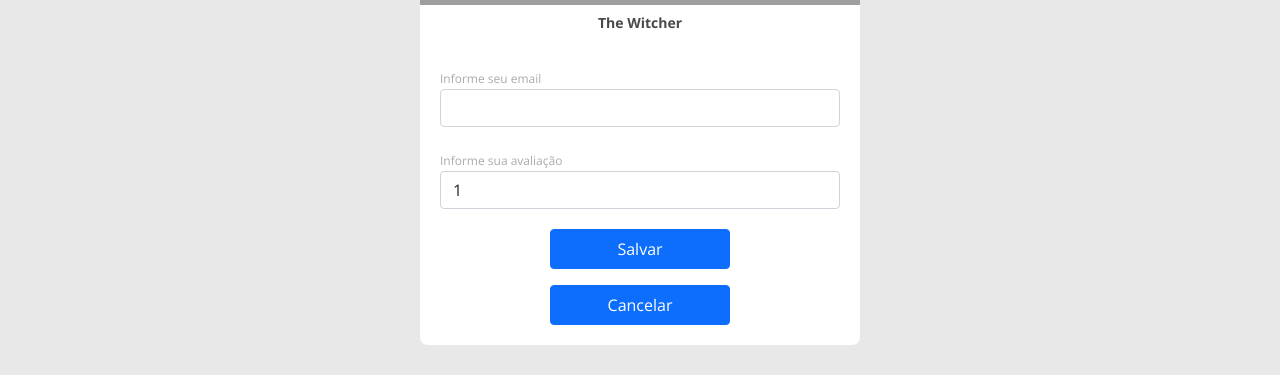
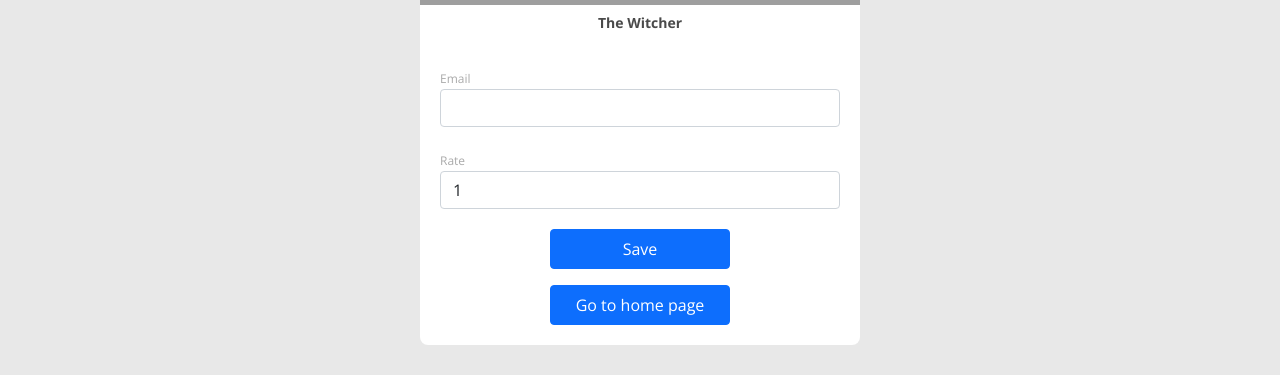
Before and after one commit to Tatianasmaia/dsmovie, a React (Create React App) app in the folder frontend/: page /form/1 in a window 1280 px wide. Shown: the part 445-820 px from the top of the page. Built offline with nearby package versions, Linux system fonts and the light colour scheme; grey boxes are pictures that could not be loaded.

Commit message:
Added navigation buttons

```diff
--- a/frontend/src/components/MovieCard/index.tsx
+++ b/frontend/src/components/MovieCard/index.tsx
@@ -1,4 +1,5 @@
 import MovieScore from "components/MovieScore";
+import { Link } from "react-router-dom";
 
 function MovieCard() {
 
@@ -16,7 +17,11 @@
             <div className="dsmovie-card-bottom-container">
                 <h3>{movie.title}</h3>
                 <MovieScore />
-                <div className="btn btn-primary dsmovie-btn">Rate</div>
+
+                <Link to={`/form/${movie.id}`}>
+                    <div className="btn btn-primary dsmovie-btn">Rate</div>
+                </Link>
+
             </div>
         </div>
     );
--- a/frontend/src/pages/Form/index.tsx
+++ b/frontend/src/pages/Form/index.tsx
@@ -1,3 +1,4 @@
+import { Link } from 'react-router-dom';
 import './styles.css';
 
 function Form(){
@@ -17,11 +18,11 @@
         <h3>{movie.title}</h3>
         <form className="dsmovie-form">
             <div className="form-group dsmovie-form-group">
-                <label htmlFor="email">Informe seu email</label>
+                <label htmlFor="email">Email</label>
                 <input type="email" className="form-control" id="email" />
             </div>
             <div className="form-group dsmovie-form-group">
-                <label htmlFor="score">Informe sua avaliação</label>
+                <label htmlFor="score">Rate</label>
                 <select className="form-control" id="score">
                     <option>1</option>
                     <option>2</option>
@@ -31,10 +32,13 @@
                 </select>
             </div>
             <div className="dsmovie-form-btn-container">
-                <button type="submit" className="btn btn-primary dsmovie-btn">Salvar</button>
+                <button type="submit" className="btn btn-primary dsmovie-btn">Save</button>
             </div>
         </form >
-        <button className="btn btn-primary dsmovie-btn mt-3">Cancelar</button>
+        <Link to="/">
+        <button className="btn btn-primary dsmovie-btn mt-3">Go to home page</button>
+        </Link>
+
     </div >
 </div >
     );
```
